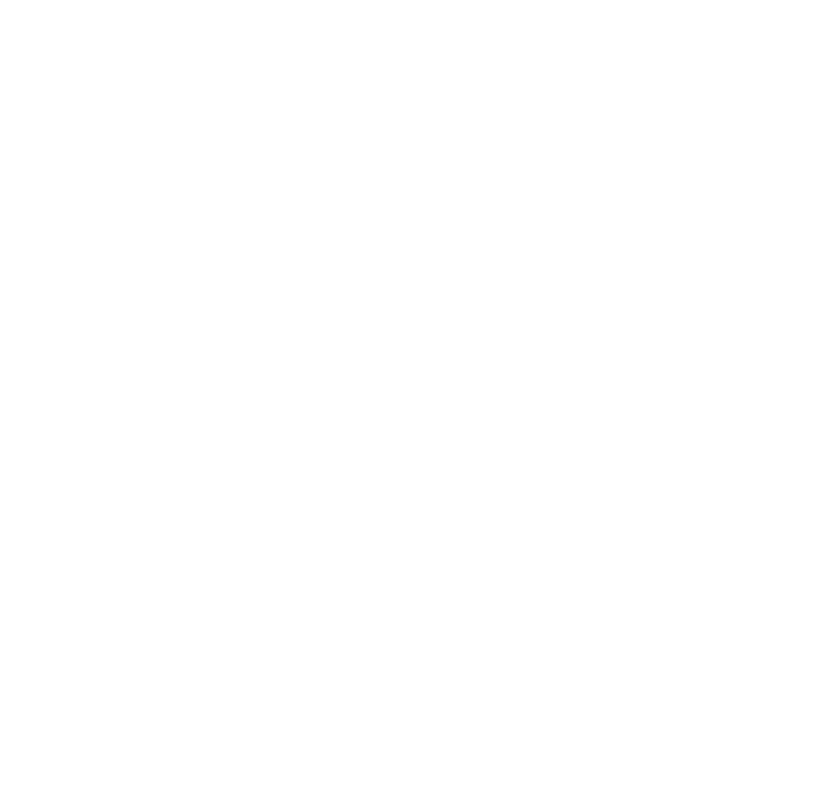
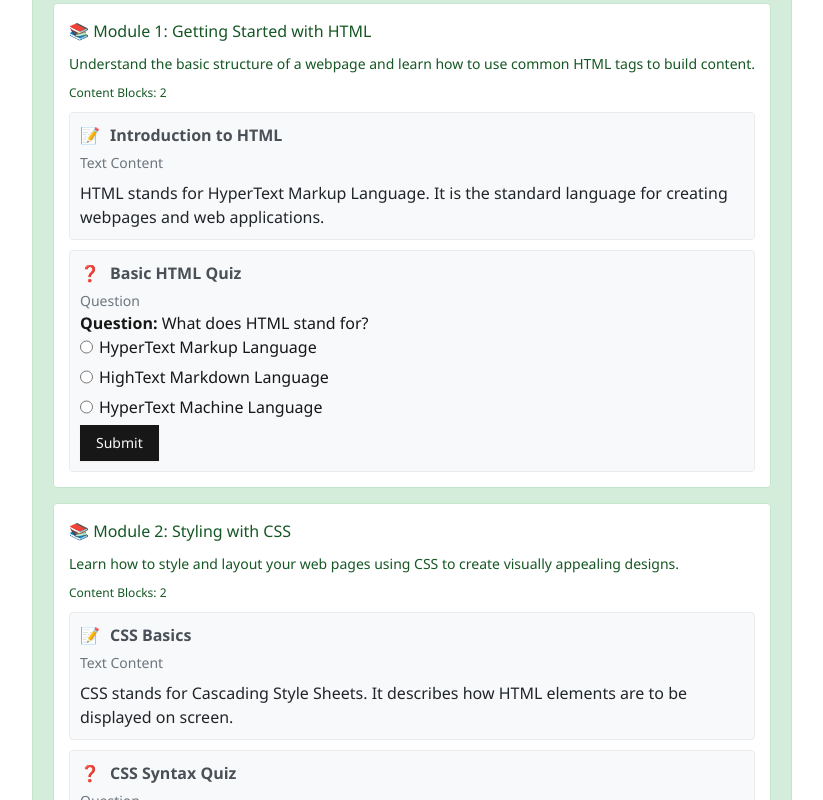
Before and after one commit to tryrebooted/rebooted-mvp, a Next.js app: page /ai-course-generation in a window 1280 px wide. Shown: the part 1020-1820 px from the top of the page, without its empty margins (228-1051 px from the left). Before the commit the page ends 871 px from the top, so only its background shows below. Built offline with nearby package versions, Linux system fonts and the light colour scheme.

Commit message:
updated AI gen, with content blocks

```diff
--- a/src/app/ai-course-generation/AICoursePage.tsx
+++ b/src/app/ai-course-generation/AICoursePage.tsx
@@ -8,6 +8,7 @@
   GeneratedModule,
   GeneratedContentBlock
 } from '@/services/courseGeneration';
+import { Button } from '@/components/ui/button';
 
 export default function AICoursePage() {
   // Form state
@@ -20,7 +21,53 @@
   // Generation state
   const [isGenerating, setIsGenerating] = useState(false);
   const [error, setError] = useState<string | null>(null);
-  const [generatedCourse, setGeneratedCourse] = useState<GeneratedCourse | null>(null);
+  // const [generatedCourse, setGeneratedCourse] = useState<GeneratedCourse | null>(null);
+
+  const generatedCoursea = {
+    course_title: "Web Development for Beginners",
+    course_description: "A comprehensive introduction to web development. Learn HTML, CSS, and JavaScript through hands-on projects and build real-world websites from scratch.",
+    modules: [
+      {
+        name: "Module 1: Getting Started with HTML",
+        description: "Understand the basic structure of a webpage and learn how to use common HTML tags to build content.",
+        contentBlocks: [
+          {
+            type: "Text",
+            title: "Introduction to HTML",
+            body: "HTML stands for HyperText Markup Language. It is the standard language for creating webpages and web applications."
+          },
+          {
+            type: "Question",
+            title: "Basic HTML Quiz",
+            questionText: "What does HTML stand for?",
+            options: ["HyperText Markup Language", "HighText Markdown Language", "HyperText Machine Language"],
+            correctAnswer: "HyperText Markup Language"
+          }
+        ]
+      },
+      {
+        name: "Module 2: Styling with CSS",
+        description: "Learn how to style and layout your web pages using CSS to create visually appealing designs.",
+        contentBlocks: [
+          {
+            type: "Text",
+            title: "CSS Basics",
+            body: "CSS stands for Cascading Style Sheets. It describes how HTML elements are to be displayed on screen."
+          },
+          {
+            type: "Question",
+            title: "CSS Syntax Quiz",
+            questionText: "Which property is used to change the text color in CSS?",
+            options: ["font-style", "text-color", "color", "background-color"],
+            correctAnswer: "color"
+          }
+        ]
+      }
+    ]
+  };
+
+  const [generatedCourse, setGeneratedCourse] = useState(generatedCoursea); // mock course for styleing is the object above
+
 
   const handleGenerateCourse = async () => {
     if (!courseTitle.trim() || !courseDescription.trim() || !courseTopics.trim() || !startingPoint.trim() || !finishLine.trim()) {
@@ -297,6 +344,44 @@
                   <div style={{ color: '#6c757d', fontSize: '14px' }}>
                     {block.type === 'Text' ? 'Text Content' : 'Question'}
                   </div>
+
+                  {/* Show actual content*/}
+                  {block.type === 'Text' && (
+                    <div style={{ marginTop: '8px', color: "#212529" }}>
+                      {block.body}
+                    </div>
+                  )}
+                  {block.type === 'Question' && (
+                    <div>
+                      <div><strong>Question: </strong>{block.questionText}</div>
+                      {/* <ul>
+                        {block.options?.map((option, i) => (
+                          <li key={i}>{option}</li>
+                        ))}
+                      </ul> */}
+                      <form>
+                        {block.options?.map((option, i) => (
+                          <label key={i} style={{ display: 'flex', marginBottom: '6px', gap: '6px'}}>
+                            <input
+                              type="radio"
+                              name={`question-${block.questionText}`} // use a unique name
+                              value={option}
+                              style={{
+                                margin: 0, // Reset browser default spacing
+                              }}
+                            // Optional: check if the option is the correct answer (readonly display)
+                            // defaultChecked={option === block.correctAnswer}
+                            // disabled // remove this line if you want the user to interact
+                            />
+                            <span>{option}</span>
+                          </label>
+                        ))}
+                        <Button>Submit</Button>
+                      </form>
+                      <div style={{display: 'none'}}><strong>Correct Answer: </strong>{block.correctAnswer}</div>
+                    </div>
+                  )}
+
                 </div>
               ))}
             </div>
--- a/src/app/management-dashboard/TeacherDashboard.tsx
+++ b/src/app/management-dashboard/TeacherDashboard.tsx
@@ -17,10 +17,12 @@
 import { Users, BookOpen, BarChart3, Plus, CheckCircle } from "lucide-react";
 import { Toaster } from "@/components/ui/sonner";
 import {toast} from "sonner"
+import { useRouter } from "next/navigation";
 
 const TeacherDashboard: React.FC = () => {
   const [isCreateDialogOpen, setIsCreateDialogOpen] = useState(false);
   const [recentCourses, setRecentCourses] = useState<CourseFormData[]>([]);
+  const router = useRouter();
 
   const handleCourseCreated = (courseData: CourseFormData) => {
     setRecentCourses((prev) => [courseData, ...prev.slice(0, 2)]);
@@ -30,6 +32,8 @@
       duration: 5000,
     });
   };
+
+
 
   return (
     <Layout>
@@ -44,10 +48,18 @@
               Manage your courses and track student progress
             </p>
           </div>
-          <Button onClick={() => setIsCreateDialogOpen(true)}>
-            <Plus className="h-4 w-4 mr-2 " />
-            Create Course
-          </Button>
+          <div className="flex gap-2">
+            {/* <Button onClick={() => setIsCreateDialogOpen(true)}>
+             */}
+            <Button onClick={() => router.push('/create-course')}>
+              <Plus className="h-4 w-4 mr-2 " />
+              Create Course
+            </Button>
+            <Button onClick={() => router.push('/ai-course-generation')}>
+              <Plus className="h-4 w-4 mr-2 " />
+              AI Course Generation
+            </Button>
+          </div>
         </div>
 
         {/* Quick Stats */}
@@ -182,7 +194,8 @@
                   : "Click the 'Create Course' button to design your first learning program."}
               </p>
               {recentCourses.length === 0 && (
-                <Button onClick={() => setIsCreateDialogOpen(true)}>
+                // <Button onClick={() => setIsCreateDialogOpen(true)}>
+                <Button onClick={() => router.push('create-course')}>
                   <Plus className="h-4 w-4 mr-2" />
                   Create Your First Course
                 </Button>
```
